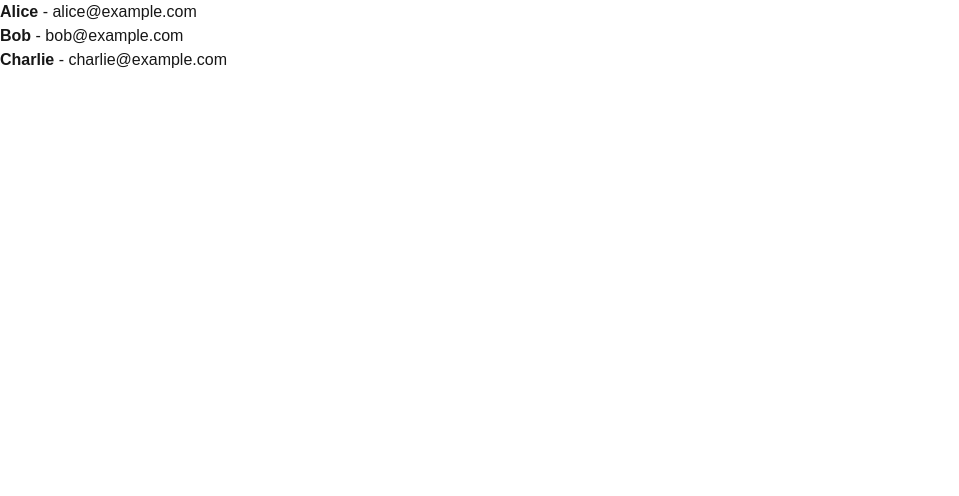
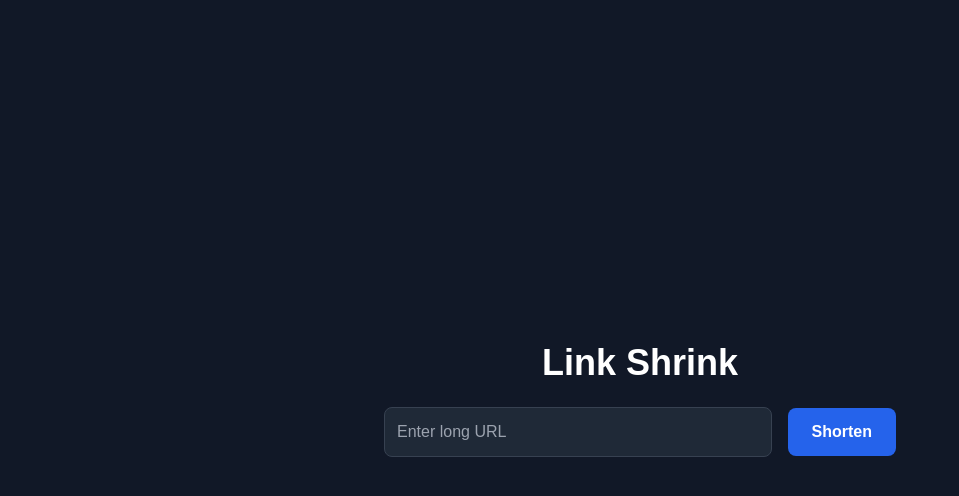
Before and after one commit to sadiqsyeds/link-shrink, a Next.js app: page / in a window 1280 px wide. Shown: the top 496 px of the page, without its empty margins (0-959 px from the left). Built offline with nearby package versions, Linux system fonts and the light colour scheme.

Commit message:
feat: Update linkshrink logic

```diff
--- /dev/null
+++ b/app/[shortUrl]/route.ts
@@ -0,0 +1,45 @@
+import { NextResponse } from 'next/server';
+import mysql from 'mysql2/promise';
+
+// Database connection
+async function getConnection() {
+  return mysql.createConnection({
+    host: process.env.DB_HOST,
+    user: process.env.DB_USER,
+    password: process.env.DB_PASSWORD,
+    database: process.env.DB_NAME,
+  });
+}
+
+// Handle GET request for the shortened URL
+export async function GET(req: Request, { params }: { params: { shortUrl: string } }) {
+  const { shortUrl } = params;
+
+  if (!shortUrl) {
+    return NextResponse.json({ error: 'Short URL is required' }, { status: 400 });
+  }
+
+  try {
+    const connection = await getConnection();
+
+    // Query the database for the corresponding long URL
+    const [rows] = await connection.query(
+      'SELECT long_link FROM links_master WHERE short_link = ? LIMIT 1;',
+      [shortUrl]
+    );
+
+    await connection.end();
+
+    if (rows.length === 0) {
+      return NextResponse.json({ error: 'Short URL not found' }, { status: 404 });
+    }
+
+    const longUrl = rows[0].long_link;
+
+    // Redirect the user to the long URL
+    return NextResponse.redirect(longUrl);
+  } catch (error) {
+    console.error('Database error:', error);
+    return NextResponse.json({ error: 'Internal Server Error' }, { status: 500 });
+  }
+}
--- /dev/null
+++ b/app/api/short/route.ts
@@ -0,0 +1,56 @@
+import { NextResponse } from 'next/server';
+import mysql from 'mysql2/promise';
+import { nanoid } from 'nanoid';
+
+// Database connection
+async function getConnection() {
+  return mysql.createConnection({
+    host: process.env.DB_HOST,
+    user: process.env.DB_USER,
+    password: process.env.DB_PASSWORD,
+    database: process.env.DB_NAME,
+  });
+}
+
+// Handle GET request (fetch all links)
+export async function GET() {
+  try {
+    const connection = await getConnection();
+    const [rows] = await connection.query('SELECT * FROM links_master');
+    await connection.end();
+
+    return NextResponse.json({ links: rows });
+  } catch (error) {
+    console.error('Database error:', error);
+    return NextResponse.json({ error: 'Internal Server Error' }, { status: 500 });
+  }
+}
+
+// Handle POST request (shorten URL)
+export async function POST(req: Request) {
+  try {
+    const body = await req.json();
+    const { longUrl } = body;
+
+    if (!longUrl || typeof longUrl !== 'string') {
+      return NextResponse.json({ error: 'Invalid URL' }, { status: 400 });
+    }
+
+    const connection = await getConnection();
+
+    // Generate a short URL
+    const shortUrl = nanoid(8);
+
+    // Insert into database
+    await connection.query('INSERT INTO links_master (long_link, short_link) VALUES (?, ?)', [longUrl, shortUrl]);
+    await connection.end();
+
+    return NextResponse.json({
+      longUrl,
+      shortUrl
+    });
+  } catch (error) {
+    console.error('Database error:', error);
+    return NextResponse.json({ error: 'Internal Server Error' }, { status: 500 });
+  }
+}
--- a/app/api/users.ts
+++ /dev/null
@@ -1,12 +0,0 @@
-// app/api/users/route.ts
-import { NextResponse } from 'next/server';
-import { User } from '../types';
-
-export async function GET() {
-  const users: User[] = [
-    { id: 1, name: 'Alice', email: 'alice@example.com' },
-    { id: 2, name: 'Bob', email: 'bob@example.com' },
-    { id: 3, name: 'Charlie', email: 'charlie@example.com' },
-  ];
-  return NextResponse.json(users);
-}
--- a/app/api/users/route.ts
+++ /dev/null
@@ -1,12 +0,0 @@
-// app/api/users/route.ts
-import { NextResponse } from 'next/server';
-import { User } from '../../types';
-
-export async function GET() {
-  const users: User[] = [
-    { id: 1, name: 'Alice', email: 'alice@example.com' },
-    { id: 2, name: 'Bob', email: 'bob@example.com' },
-    { id: 3, name: 'Charlie', email: 'charlie@example.com' },
-  ];
-  return NextResponse.json(users);
-}
--- a/app/components/UsersList.tsx
+++ /dev/null
@@ -1,41 +0,0 @@
-// app/components/UserList.tsx
-'use client';
-
-import { useState, useEffect } from 'react';
-import { User } from '../types';
-
-export default function UserList() {
-  const [users, setUsers] = useState<User[]>([]);
-  const [loading, setLoading] = useState<boolean>(true);
-  const [error, setError] = useState<string | null>(null);
-
-  useEffect(() => {
-    const fetchUsers = async () => {
-      try {
-        const response = await fetch('/api/users');
-        if (!response.ok) throw new Error('Failed to fetch users');
-        const data: User[] = await response.json();
-        setUsers(data);
-      } catch (error) {
-        setError((error as Error).message);
-      } finally {
-        setLoading(false);
-      }
-    };
-
-    fetchUsers();
-  }, []);
-
-  if (loading) return <p>Loading users...</p>;
-  if (error) return <p>Error: {error}</p>;
-
-  return (
-    <ul>
-      {users.map((user) => (
-        <li key={user.id}>
-          <strong>{user.name}</strong> - {user.email}
-        </li>
-      ))}
-    </ul>
-  );
-}
--- a/app/layout.tsx
+++ b/app/layout.tsx
@@ -14,7 +14,7 @@ const geistMono = localFont({
 });
 
 export const metadata: Metadata = {
-  title: "Create Next App",
+  title: "LinkShrink",
   description: "Generated by create next app",
 };
 
--- a/app/page.tsx
+++ b/app/page.tsx
@@ -1,12 +1,92 @@
-import React from 'react'
-import UserList from './components/UsersList'
+"use client";
+import { useState } from "react";
 
-const Home = () => {
+export default function LinkShortener() {
+  const [longUrl, setLongUrl] = useState("");
+  const [shortUrl, setShortUrl] = useState("");
+
+  const handleSubmit = async (e) => {
+    e.preventDefault();
+
+    try {
+      const response = await fetch("/api/short", {
+        method: "POST",
+        headers: {
+          "Content-Type": "application/json",
+        },
+        body: JSON.stringify({ longUrl }),
+      });
+
+      const data = await response.json();
+      console.log("🚀 ~ handleSubmit ~ data:", data)
+      if (response.ok) {
+        setShortUrl(`${window.location.origin}/${data.shortUrl}`);
+      } else {
+        alert(data.error || "Something went wrong");
+      }
+    } catch (error) {
+      console.error("Error:", error);
+      alert("Failed to shorten URL");
+    }
+  };
+
   return (
-    <div>
-      <UserList/>
+    <div className="min-h-screen flex flex-col justify-center items-center bg-gray-900 text-white p-6">
+      <h1 className="text-4xl font-bold mb-6">Link Shrink</h1>
+      <form
+        onSubmit={handleSubmit}
+        className="flex flex-col sm:flex-row items-center gap-4 w-full max-w-lg"
+      >
+        <input
+          type="text"
+          value={longUrl}
+          onChange={(e) => setLongUrl(e.target.value)}
+          placeholder="Enter long URL"
+          required
+          className="w-full p-3 rounded-lg bg-gray-800 border border-gray-700 focus:outline-none focus:ring-2 focus:ring-blue-500"
+        />
+        <button
+          type="submit"
+          className="px-6 py-3 bg-blue-600 hover:bg-blue-700 text-white rounded-lg font-semibold"
+        >
+          Shorten
+        </button>
+      </form>
+      {shortUrl && (
+        <div className="mt-6 text-center">
+          <h2 className="text-2xl font-semibold mb-3">Shrinked:</h2>
+          <div className="flex justify-center items-center gap-2">
+            <a
+              href={longUrl}
+              target="_blank"
+              rel="noopener noreferrer"
+              className="text-blue-400 hover:text-blue-500 break-all"
+            >
+              {shortUrl}
+            </a>
+            <button
+              onClick={() => navigator.clipboard.writeText(shortUrl)}
+              className="p-2 bg-gray-700 hover:bg-gray-600 rounded-lg"
+              title="Copy URL"
+            >
+              <svg
+                xmlns="http://www.w3.org/2000/svg"
+                fill="none"
+                viewBox="0 0 24 24"
+                stroke-width="1.5"
+                stroke="currentColor"
+                className="w-6 h-6 text-white"
+              >
+                <path
+                  stroke-linecap="round"
+                  stroke-linejoin="round"
+                  d="M8.25 15.75v1.5a2.25 2.25 0 002.25 2.25h7.5a2.25 2.25 0 002.25-2.25v-7.5a2.25 2.25 0 00-2.25-2.25h-1.5M15.75 8.25v-1.5a2.25 2.25 0 00-2.25-2.25h-7.5a2.25 2.25 0 00-2.25 2.25v7.5a2.25 2.25 0 002.25 2.25h1.5"
+                />
+              </svg>
+            </button>
+          </div>
+        </div>
+      )}
     </div>
-  )
+  );
 }
-
-export default Home
--- a/package.json
+++ b/package.json
@@ -10,12 +10,13 @@
   },
   "dependencies": {
     "@prisma/client": "^5.22.0",
+    "mysql2": "^3.11.5",
     "next": "15.0.3",
     "react": "19.0.0-rc-66855b96-20241106",
     "react-dom": "19.0.0-rc-66855b96-20241106"
   },
   "devDependencies": {
-    "@types/node": "^20",
+    "@types/node": "^20.17.9",
     "@types/react": "^18",
     "@types/react-dom": "^18",
     "eslint": "^8",
```
Also changed, not shown: 2 other files (tests, documents, lock files or other folders).
